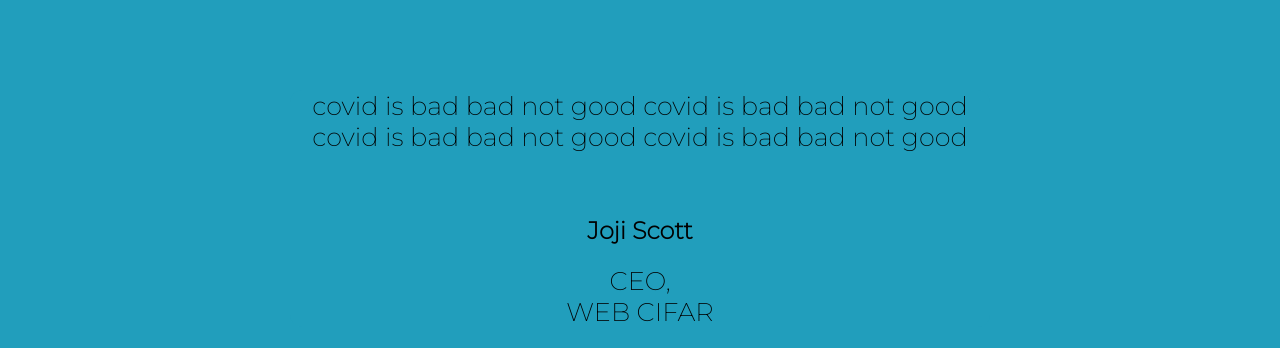
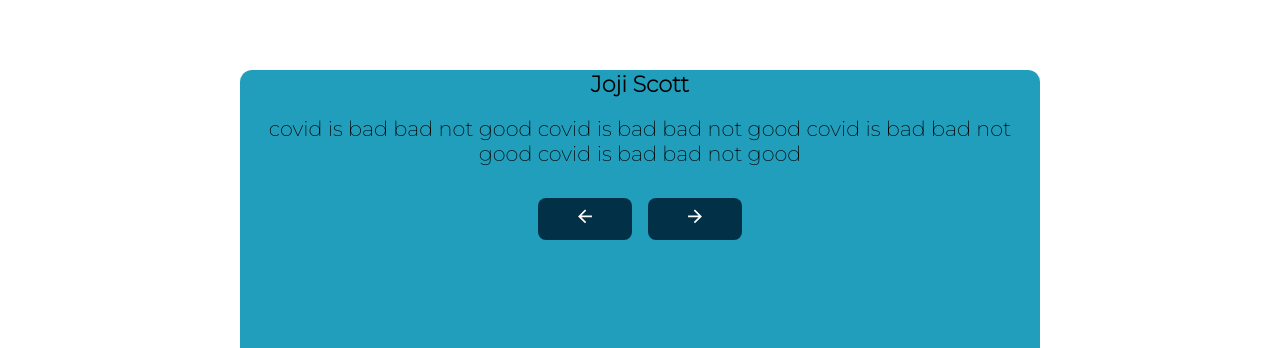
Before and after one commit to Danfirech/covid-landingpage, a Next.js app: page / in a window 1280 px wide. Shown: the part 2212-2560 px from the top of the page. Built offline with nearby package versions, Linux system fonts and the light colour scheme; grey boxes are pictures that could not be loaded.

Commit message:
making the review a little better...maybe

```diff
--- a/components/Reviews.js
+++ b/components/Reviews.js
@@ -1,11 +1,11 @@
-import React, { useState } from "react";
-import styled from "styled-components";
-import { MdArrowForward, MdArrowBack } from "react-icons/md";
-import { CSSTransition, SwitchTransition } from "react-transition-group";
-import reviews from "../assets/data/reviews";
-import Image from "next/image";
-import dotBlob from "../assets/images/dotBlob.png";
-import sideBlob from "../assets/images/sideBlob.png";
+import React, { useState } from 'react';
+import styled from 'styled-components';
+import { MdArrowForward, MdArrowBack } from 'react-icons/md';
+import { CSSTransition, SwitchTransition } from 'react-transition-group';
+import reviews from '../assets/data/reviews';
+import Image from 'next/image';
+import dotBlob from '../assets/images/dotBlob.png';
+import sideBlob from '../assets/images/sideBlob.png';
 
 const Container = styled.div`
   height: 100%;
@@ -21,12 +21,12 @@
   overflow-x: hidden;
   padding-top: 280px;
   text-align: center;
-  background-color: #219ebc;
+  background-color: white;
 
   .header {
     max-width: 500px;
     margin: 0 auto;
-    font-size: 3rem;
+    font-size: 2rem;
     line-height: 1.3em;
     @media only screen and (max-width: 768px) {
       font-size: 1.4rem;
@@ -35,16 +35,16 @@
 
   .review__wrapper {
     position: relative;
-    max-width: 700px;
+    max-width: 800px;
     margin: 0 auto;
   }
   .review__info {
     width: 100%;
-    height: fit-content;
+    height: 300px;
     background-color: #219ebc;
     border-radius: 12px;
     margin-top: 5rem;
-    font-size: 1.6rem;
+    font-size: 1.3rem;
   }
   .review__desc {
     .para {
@@ -54,10 +54,10 @@
   .review__name {
     margin-top: 4rem;
 
-    font-size: 1.5rem;
+    font-size: 1.4rem;
   }
   .review__title {
-    font-size: 1.6rem;
+    font-size: 1.2rem;
     margin-top: 0.3rem;
   }
   .arrows {
@@ -103,34 +103,6 @@
   }
 `;
 
-const BottomBorderContainer = styled.div`
-  display: flex;
-  justify-content: center;
-  align-items: center;
-  height: 2px;
-  width: 100vw;
-  padding-bottom: -100px;
-`;
-const BottomBorderContainer2 = styled.div`
-  display: flex;
-  justify-content: center;
-  align-items: center;
-  height: 2px;
-  width: 100vw;
-`;
-
-const BottomBorderLine = styled.div`
-  height: 2px;
-  width: 600px;
-  padding-bottom: -70px;
-  background-color: black;
-`;
-const BottomBorderLine2 = styled.div`
-  height: 2px;
-  width: 300px;
-  background-color: black;
-`;
-
 const Reviews = () => {
   const [activeIndex, setActiveIndex] = useState(0);
   const activeSlide = reviews[activeIndex];
@@ -154,27 +126,13 @@
     <ReviewsStyles>
       <div className="container">
         <h1 className="header">Reviews</h1>
-        {/* <BottomBorderContainer>
-          <BottomBorderLine />
-        </BottomBorderContainer> */}
         <div className="review__wrapper">
           <SwitchTransition component={null}>
             <CSSTransition key={activeSlide.id} timeout={300} classNames="fade">
               <div className="review__info">
+                <h2 className="review__name">{activeSlide.name}</h2>
                 <div className="review__desc">
                   <div>{activeSlide.desc}</div>
-                </div>
-                <h2 className="review__name">{activeSlide.name}</h2>
-                <p className="review__title">
-                  {activeSlide.title}, <br /> {activeSlide.org}
-                </p>
-              </div>
-            </CSSTransition>
-          </SwitchTransition>
-        </div>
-        {/* <BottomBorderContainer2>
-          <BottomBorderLine2 />
-        </BottomBorderContainer2> */}
                   <div className="arrows">
                     <div
                       className="prev"
@@ -183,7 +141,7 @@
                       tabIndex={0}
                       onKeyDown={handlePrev}
                     >
-            <MdArrowBack style={{ color: "white" }} />
+                      <MdArrowBack style={{ color: 'white' }} />
                     </div>
                     <div
                       className="next"
@@ -192,8 +150,13 @@
                       tabIndex={0}
                       onKeyDown={handleNext}
                     >
-            <MdArrowForward style={{ color: "white" }} />
+                      <MdArrowForward style={{ color: 'white' }} />
                     </div>
+                  </div>
+                </div>
+              </div>
+            </CSSTransition>
+          </SwitchTransition>
         </div>
       </div>
       <span className="sideBlob">
--- a/pages/index.js
+++ b/pages/index.js
@@ -139,7 +139,7 @@
       <TestOptions />
       <About />
       <Container>
-        <IntroShape />
+        {/* <IntroShape /> */}
         <Reviews />
       </Container>
       <Footer />
```
Also changed, not shown: assets/data/Untitled (1000 x 1000 px).png (deleted), assets/images/sideBlob.png. Lines whose indentation alone changed are shown as unchanged.
